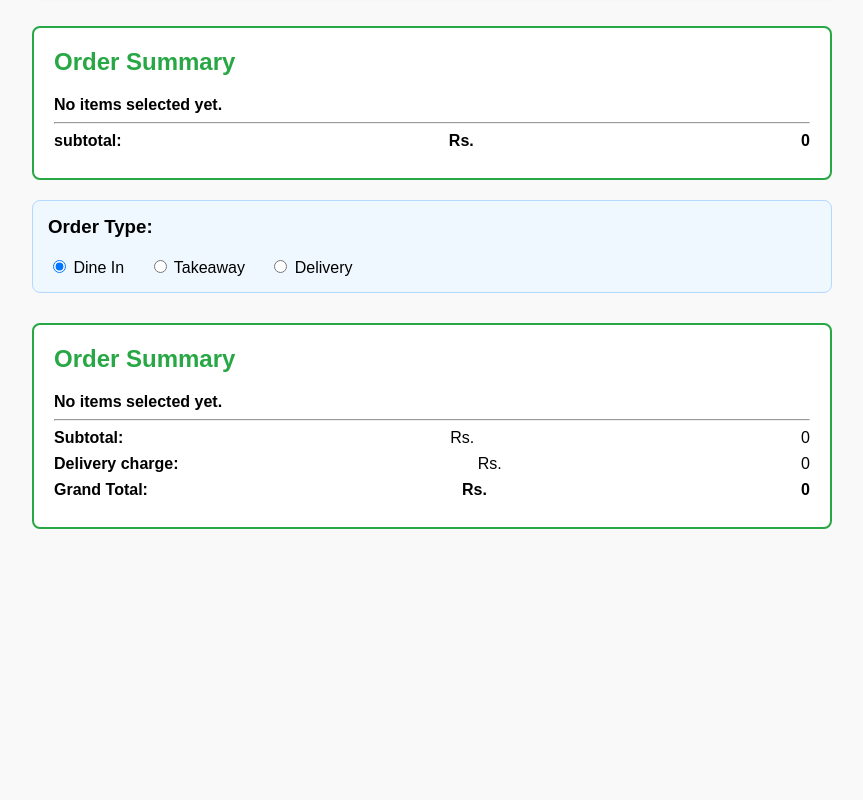
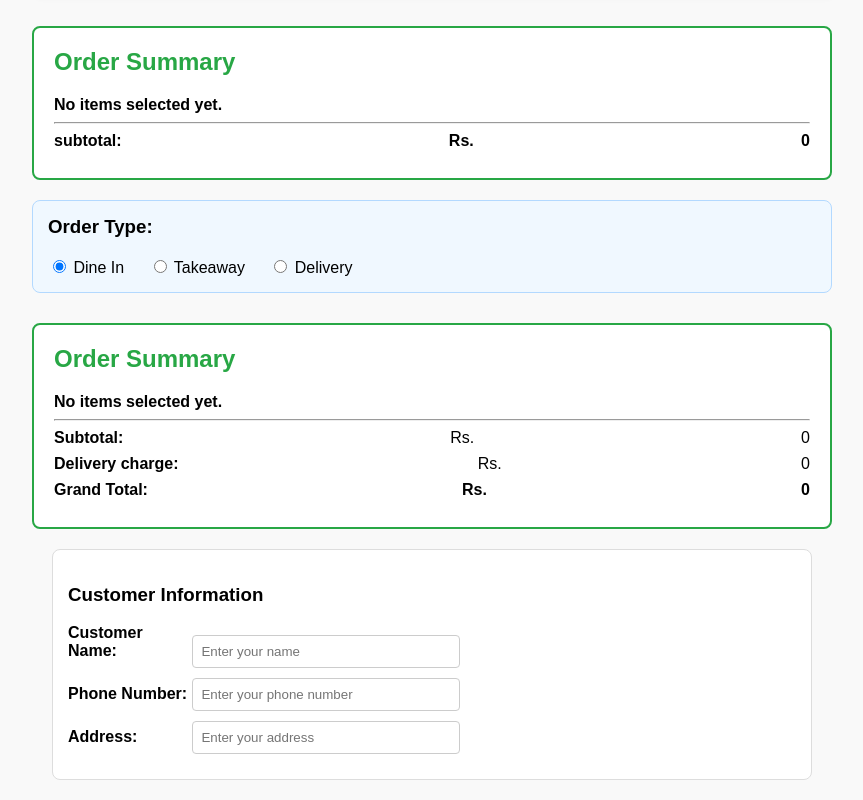
Before and after one commit to PRINCEZ110/ResturentOrderCR, a plain HTML site: page index.html in a window 1280 px wide. Shown: the part 1007-1807 px from the top of the page, without its empty margins (208-1071 px from the left). Before the commit the page ends 1556 px from the top, so only its background shows below. Drawn offline with Linux system fonts and the light colour scheme.

Commit message:
Implement customer information section

```diff
--- a/index.html
+++ b/index.html
@@ -123,6 +123,21 @@
         <p><strong>Grand Total:</strong> Rs. <span id="grand-total">0</span></p>
        </div>
 
-     <script src="script.js"></script>
-</body>
-</html>
+       <!-- Customer Information  -->
+        <div id="customer-info">
+            <h3>Customer Information</h3>
+            <div>
+                <label for="customerName">Customer Name:</label>
+                <input type="text" id="customerName" placeholder="Enter your name">
+            </div>
+
+            <div>
+                <label for="customerPhone">Phone Number:</label>
+                <input type="text" id="customerPhone" placeholder="Enter your phone number">
+            </div>
+
+            <div id="address-container">
+                <label for="customerAddress">Address:</label>
+                <input type="text" id="customerAddress" placeholder="Enter your address">
+            </div>
+        </div>
--- a/script.js
+++ b/script.js
@@ -71,16 +71,15 @@ function updateSummary() {
     const summaryContainer = document.getElementById("summary-items");
     let subtotal = 0;
     let htmlContent = "";
+
     for (let i = 1; i <= 5; i++) {
         const qtyElement = document.getElementById("qty-" + i);
         let quantity = parseInt(qtyElement.textContent);
-
 
         if (quantity > 0) {
             const price = prices[i];
             const lineTotal = price * quantity;
             subtotal = subtotal + lineTotal;
-
 
             let itemName = "";
             if (i === 1) itemName = "Chicken Burger";
@@ -88,7 +87,6 @@ function updateSummary() {
             else if (i === 3) itemName = "Chicken Pizza";
             else if (i === 4) itemName = "Chicken Biryani";
             else if (i === 5) itemName = "French Fries";
-
 
             htmlContent = htmlContent + `
                 <div class="summary-line">
@@ -100,24 +98,35 @@ function updateSummary() {
         }
     }
 
-
     if (htmlContent === "") {
         htmlContent = "<p>No items selected yet.</p>";
     }
 
+    summaryContainer.innerHTML = htmlContent;
 
-    summaryContainer.innerHTML = htmlContent;
+    // Update subtotal
     const subtotalElement = document.getElementById("subtotal");
     subtotalElement.textContent = subtotal;
+
+    //  Calculate and update Grand Total
+    const grandTotal = subtotal + deliveryCharge;
+    document.getElementById("grand-total").textContent = grandTotal;
 }
 
-// 6. order type & delivery charge
+
+// 6. Order Type & Delivery Charge
+
+
 let deliveryCharge = 0;
-function updateorderType() {
+
+
+function updateOrderType() {
+    // Find which radio button is checked
     const selectedType = document.querySelector('input[name="orderType"]:checked');
 
     if (selectedType) {
-        const type = selectedType.ariaValueMax;
+
+        const type = selectedType.value;
         if (type === 'delivery') {
             deliveryCharge = 100;
         } else {
@@ -125,15 +134,20 @@ function updateorderType() {
         }
     }
 
+    // Update the delivery charge display
     document.getElementById('delivery-charge').textContent = deliveryCharge;
 
+    // Update the summary (which will update grand total)
     updateSummary();
 }
 
+// Wait for the page to load, then attach event listeners
 document.addEventListener('DOMContentLoaded', function () {
     const radioButtons = document.querySelectorAll('input[name="orderType"]');
     radioButtons.forEach(function(radio) {
         radio.addEventListener('change', updateOrderType);
     });
+
+    // Run once to set the initial state
     updateOrderType();
-})
+});
--- a/style.css
+++ b/style.css
@@ -131,3 +131,36 @@ hr {
     border-top:10px;
     font-weight: bold;
 }
+
+#customer-info {
+    background: #fff;
+    border: 1px solid #ddd;
+    border-radius: 8px;
+    padding: 15px;
+    margin: 20px ;
+}
+
+#customer-info div {
+    margin-bottom: 10px
+}
+
+#customer-info label {
+    display: inline-block;
+    width: 120px;
+    font-weight: bold;
+}
+
+#customer-info input {
+    padding: 8px;
+    border: 1px solid #ccc;
+    border-radius: 4px;
+    width: 250px;
+}
+
+#address-container {
+    transition: opacity 0.3s;
+}
+
+#address-container.hidden {
+    display: none;
+}
```
